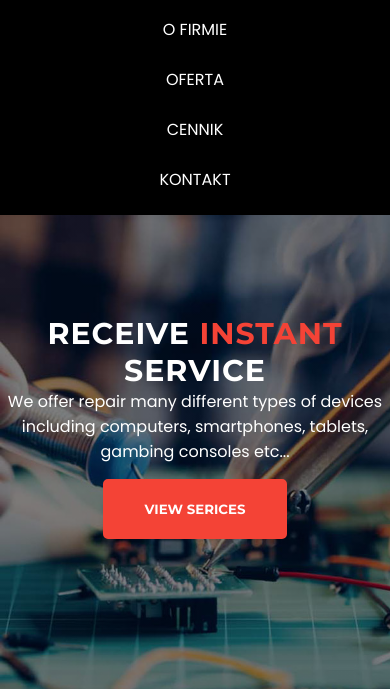
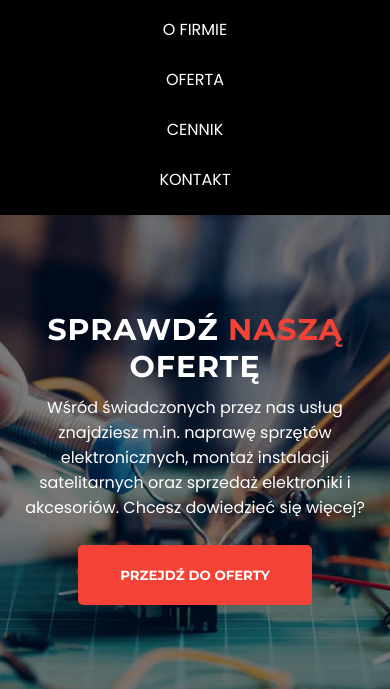
Before and after one commit to MagdaKoduje/Multiserw, a website: page index.html in a window 390 px wide. Shown: the part 155-844 px from the top of the page. Drawn offline with nearby package versions, Linux system fonts and the light colour scheme.

Commit message:
Finish jumbotron section

```diff
--- a/index.html
+++ b/index.html
@@ -90,10 +90,10 @@
     </section>
     <section class="jumbotron">
         <div class="jumbotron__slogan container">
-            <h1>Receive
-                <span>Instant </span>Service</h1>
-            <p>We offer repair many different types of devices including computers, smartphones, tablets, gambing consoles etc...</p>
-            <button class="button">View serices</button>
+            <h1>Sprawdź
+                <span>naszą </span>ofertę</h1>
+            <p>Wśród świadczonych przez nas usług znajdziesz m.in. naprawę sprzętów elektronicznych, montaż instalacji satelitarnych oraz sprzedaż elektroniki i akcesoriów. Chcesz dowiedzieć się więcej?</p>
+            <a href="#offer"><button class="button">Przejdź do oferty</button></a>
         </div>
     </section>
     <section id="aboutUs" class="aboutUs">
@@ -113,7 +113,7 @@
                         działania, zwłaszcza w zakresie serwisu elektronicznych przyrządów pomiarowych i techniki komputerowej.
                         Połączenie trzydziestoletniej praktyki w zawodzie serwisanta oraz nowoczesnych technik diagnostycznych
                         zapewnia wysoką jakość oferowanych usług.</p>
-                    <button class="button">See our offer</button>
+                    <!-- <button class="button">See our offer</button> -->
                 </div>
             </div>
         </div>
--- a/sass/media.scss
+++ b/sass/media.scss
@@ -44,9 +44,10 @@ $main-color: #F44336;
         .jumbotron__slogan {
             h1 {
                 font-size: 30px;
+                padding: 0 20px;
             }
             p {
-                padding: 0;
+                padding: 10px 20px;
             }
         }
     }
@@ -118,9 +119,6 @@ $main-color: #F44336;
                 justify-content: space-around;
                 flex-wrap: wrap;
 
-                li {
-                    margin: 5px 5px;
-                }
             }
         }
     }
--- a/sass/style.scss
+++ b/sass/style.scss
@@ -164,9 +164,11 @@ body {
     background-position: center;
     background-repeat: no-repeat;
     background-size: cover;
-    padding: 150px;
     text-align: center;
     color: white;
+    display: flex;
+    justify-content: center;
+    align-items: center;
 
     .jumbotron__slogan {
         h1 {
```
Also changed, not shown: sass/media.css, sass/media.min.css, sass/style.css, sass/style.min.css.
